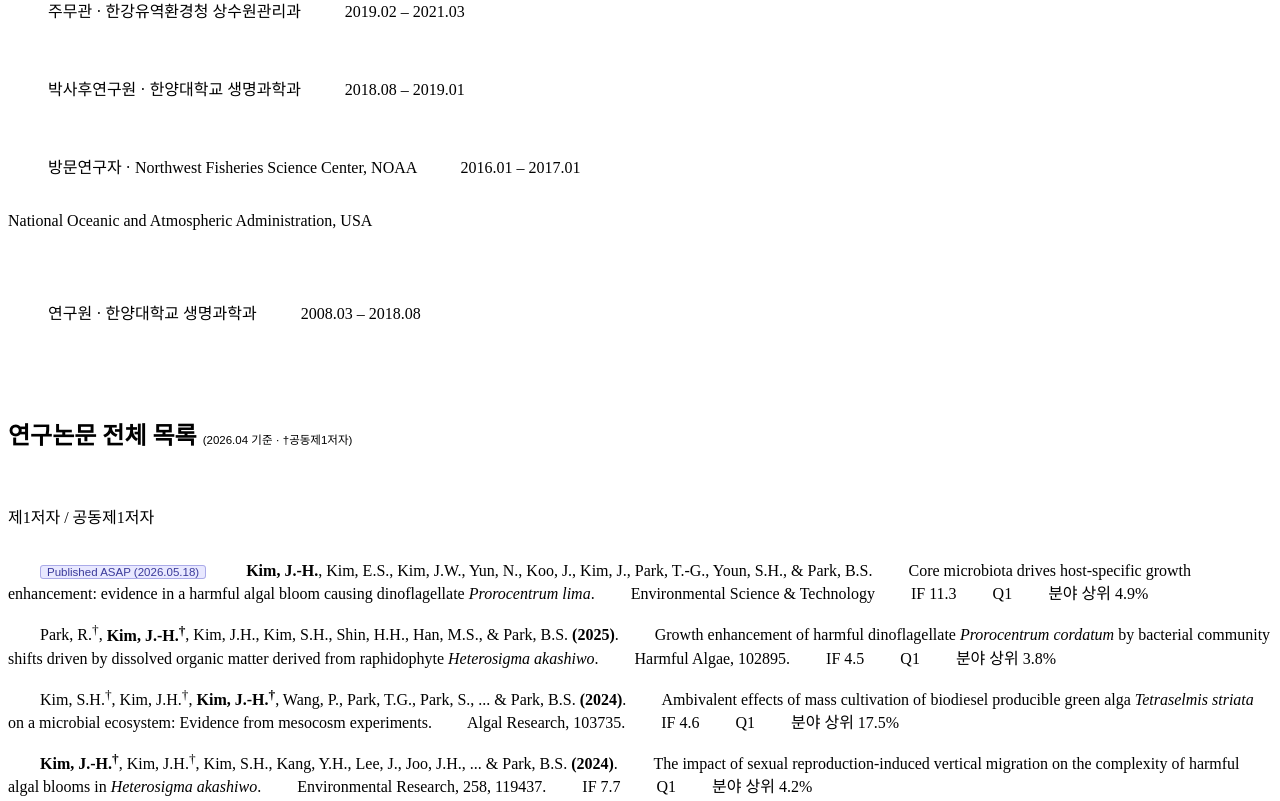
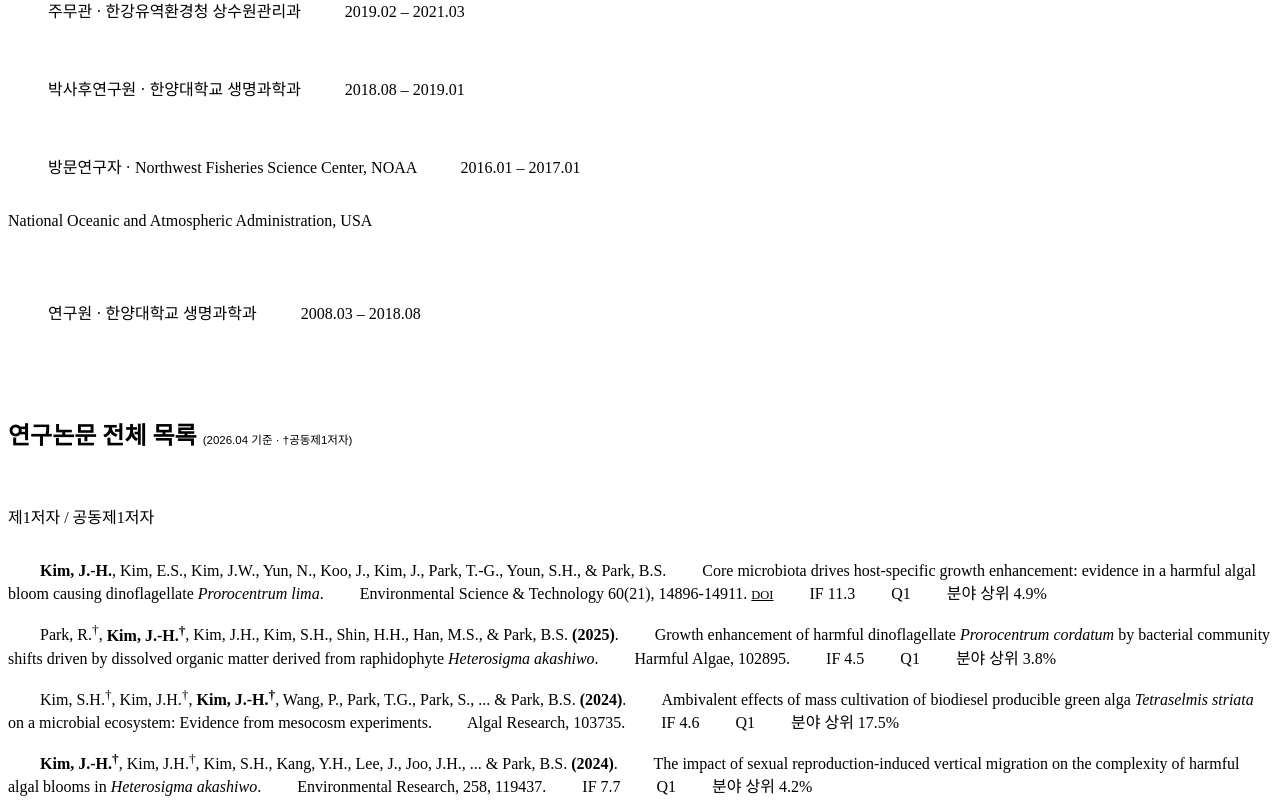
Before and after one commit to MizaR108/jookhwan-kim-cv, a plain HTML site: page index.html in a window 1280 px wide. Shown: the part 4272-5073 px from the top of the page. Drawn offline with Linux system fonts and the light colour scheme; a script that the page names is missing.

Commit message:
Update index.html

```diff
--- a/index.html
+++ b/index.html
@@ -264,7 +264,7 @@
           <div style="font-size:.7rem;color:#b06a00;font-family:sans-serif;font-weight:600;">분야 상위 5%</div>
         </div>
         <div style="background:var(--light);border-radius:6px;padding:10px 4px;">
-          <div style="font-size:1.5rem;font-weight:bold;color:var(--primary);">11.3</div>
+          <div style="font-size:1.5rem;font-weight:bold;color:var(--primary);">8.2</div>
           <div style="font-size:.7rem;color:var(--muted);font-family:sans-serif;">최고 IF</div>
         </div>
         <div style="background:var(--light);border-radius:6px;padding:10px 4px;">
@@ -380,10 +380,9 @@
       <p class="sub-title" style="margin-top:16px;">제1저자 / 공동제1저자</p>
 
       <div class="pub-item first-author">
-        <span style="font-size:.72rem;font-family:sans-serif;background:#e8e8ff;border:1px solid #aaaae8;border-radius:3px;padding:0 6px;color:#3a3a9a;margin-right:4px;">Published ASAP (2026.05.18)</span>
         <strong>Kim, J.-H.</strong>, Kim, E.S., Kim, J.W., Yun, N., Koo, J., Kim, J., Park, T.-G., Youn, S.H., &amp; Park, B.S.
         Core microbiota drives host-specific growth enhancement: evidence in a harmful algal bloom causing dinoflagellate <em>Prorocentrum lima</em>.
-        <span class="pub-journal">Environmental Science &amp; Technology</span>
+        <span class="pub-journal">Environmental Science &amp; Technology</span> 60(21), 14896-14911. <a href="https://doi.org/10.1021/acs.est.6c05294" style="font-size:.78rem;color:var(--muted);">DOI</a>
         <span class="pub-if">IF 11.3</span>
         <span class="pub-q1">Q1</span>
         <span class="pub-top5">분야 상위 4.9%</span>
```
